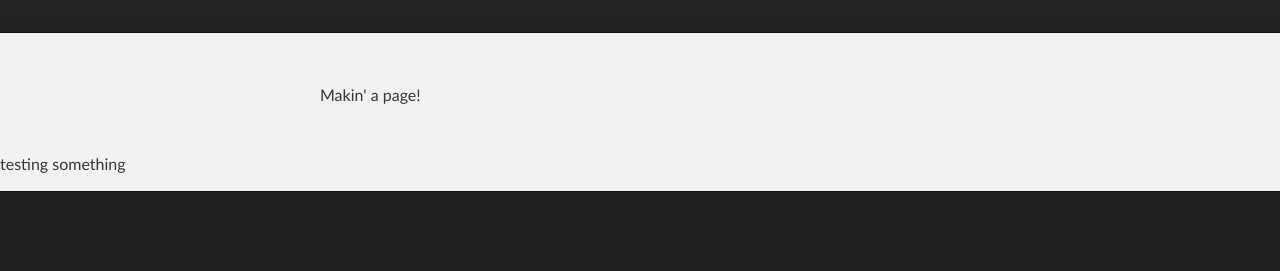
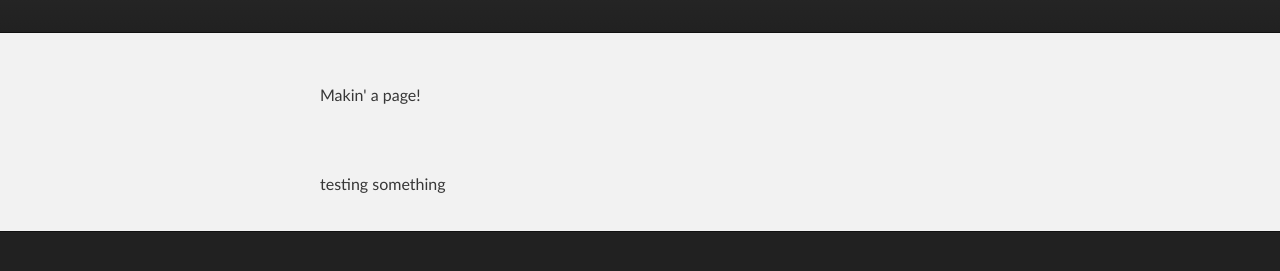
Before and after one commit to fairyqueen/fairyqueen.github.io, a plain HTML site: page index.html in a window 1280 px wide. Shown: the part 177-448 px from the top of the page. Drawn offline with Linux system fonts and the light colour scheme.

Commit message:
Update index.html

```diff
--- a/index.html
+++ b/index.html
@@ -28,7 +28,7 @@
       <section id="main_content" class="inner">
         <p>Makin' a page!</p>
       </section>
-      <section is="main_content" color="white">
+      <section is="main_content" class="inner">
         <p>testing something</p>
       </section>
     </div>
```
